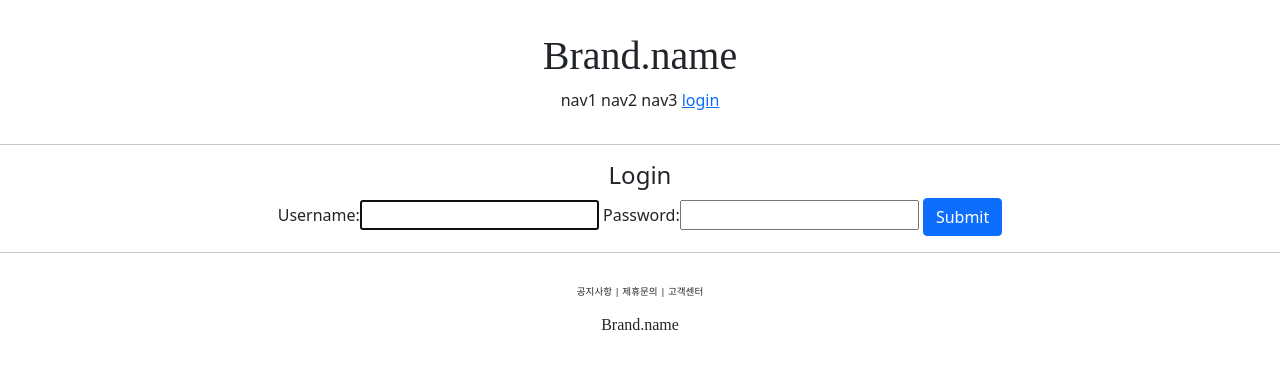
After one commit to P-ws/Django-shoppingProject, a Django app: page /account/login/ in a window 1280 px wide. The commit adds this page. Shown: the top 369 px of the page. Run offline with Django 3.2, Linux system fonts and the light colour scheme; some web fonts are replaced.

Commit message:
<장고에서제공해주는 로그인 로그아웃 클래스로 만들어주기> 1. urls에 바로 login, logout 관련된거 만들어줌(장고에서 제공해주는 클래스뷰를 이용) 2. 로그인은 로그인패이지가 보여야함으로 템플릿을 따로 지정 3. 페이지 헤더에 로그인 로그아웃 표시 보이게해야함으로 만약 유저인증 안되잇을시 로그인 보여주고 그에반대일대는 로그아웃 보여주기 4. 로그아웃누른후 들어가서 끝마치면 그전에 있던페이지로 돌아가기위해 next설정 5. 하지만 next로 설정시 원래 로그인에서 로그인하면 다시 로그인페이지이기 떄문에 settings에 로그인 로그아웃 리다이렉트설정

```diff
--- /dev/null
+++ b/accountapp/templates/accountapp/login.html
@@ -0,0 +1,18 @@
+{% extends 'base.html' %}
+
+{% block content %}
+    <div style="text-align: center">
+        <div>
+            <h4>Login</h4>
+        </div>
+        <div>
+            <form action="" method="post">
+                {% csrf_token %}
+                {{ form }}
+                <input type="submit" class="btn btn-primary">
+            </form>
+        </div>
+    </div>
+
+
+{% endblock %}
--- a/accountapp/urls.py
+++ b/accountapp/urls.py
@@ -1,3 +1,4 @@
+from django.contrib.auth.views import LoginView, LogoutView
 from django.urls import path
 
 from accountapp.views import base, AccountCreateView
@@ -7,4 +8,8 @@ app_name='accountapp'
 urlpatterns = [
     path('base/', base, name='base'),
     path('create/', AccountCreateView.as_view(), name='create'),
+    # 로그인 로그아웃은 장고에서 제공해주는 클래스로 그냥 urls만 설정해주고 사용, 하지만 로그인은 보여줘야할 템플릿은 따로만들어주어야함
+    path('login/', LoginView.as_view(template_name='accountapp/login.html'), name='login'),
+    path('logout/', LogoutView.as_view(), name='logout'),
+
 ]
--- a/templates/header.html
+++ b/templates/header.html
@@ -6,6 +6,17 @@
             <span>nav1</span>
             <span>nav2</span>
             <span>nav3</span>
-            <span>nav4</span>
+{#  유저가 인증이 안되어잇다면 login을 보여주고 그게아니라면 logout을 보여줌 그게끝내고난후 원래자리로 다시 돌아옴 #}
+{#  하지만 원래 로그인에서 로그인햇다면 로그인으로 다시 들어가기때문에 리다이렉트설정해 주어야함 그건 settings에서 설정  #}
+            {% if not user.is_authenticated %}
+            <a href="{% url 'accountapp:login' %}?next={{ request.path }}">
+                <span>login</span>
+            </a>
+            {% else %}
+            <a href="{% url 'accountapp:logout' %}?next={{ request.path }}">
+                <span>logout</span>
+            </a>
+            {% endif %}
+
         </div>
     </div>
```
Also changed, not shown: Shopping_Project/settings.py (+7 -0 lines).
